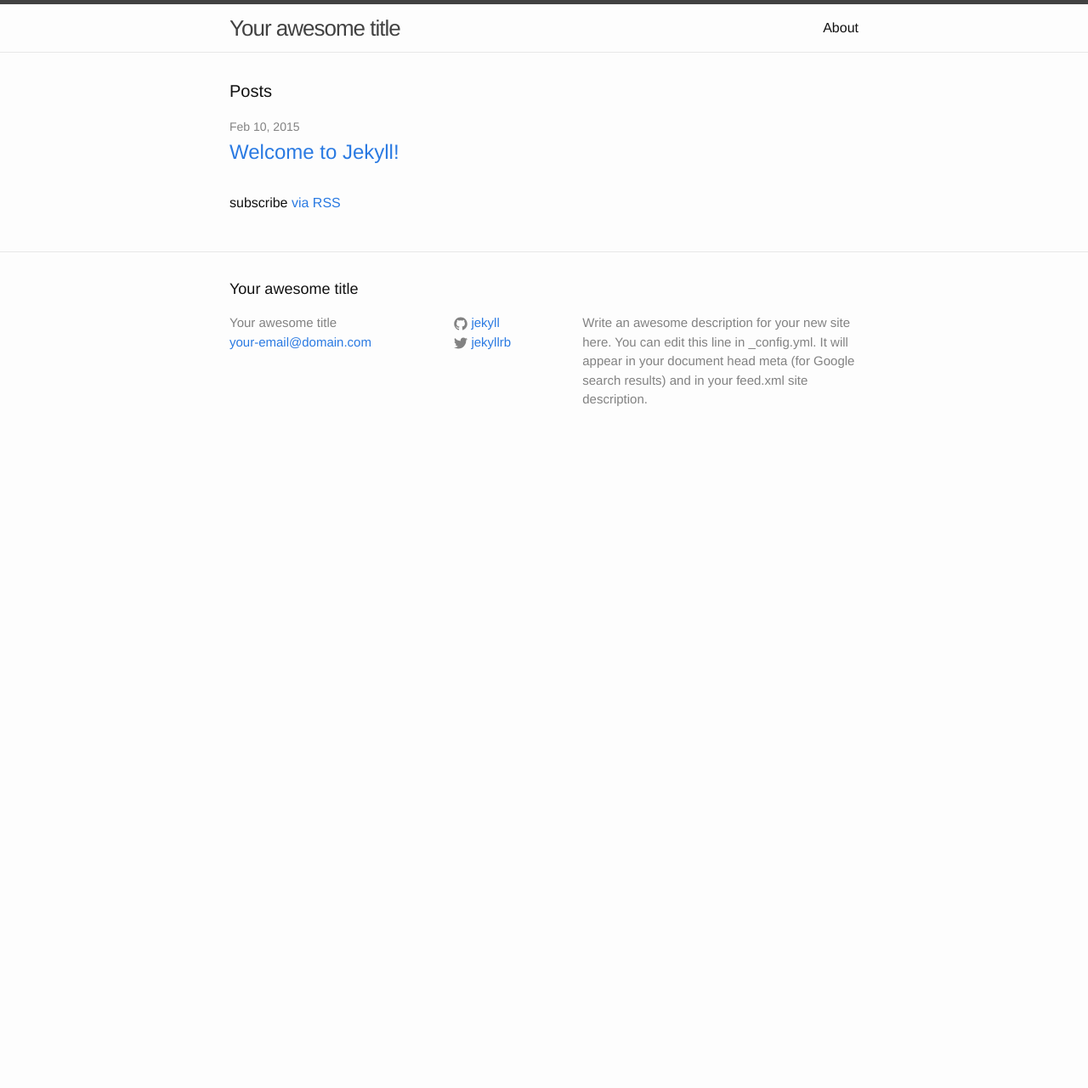
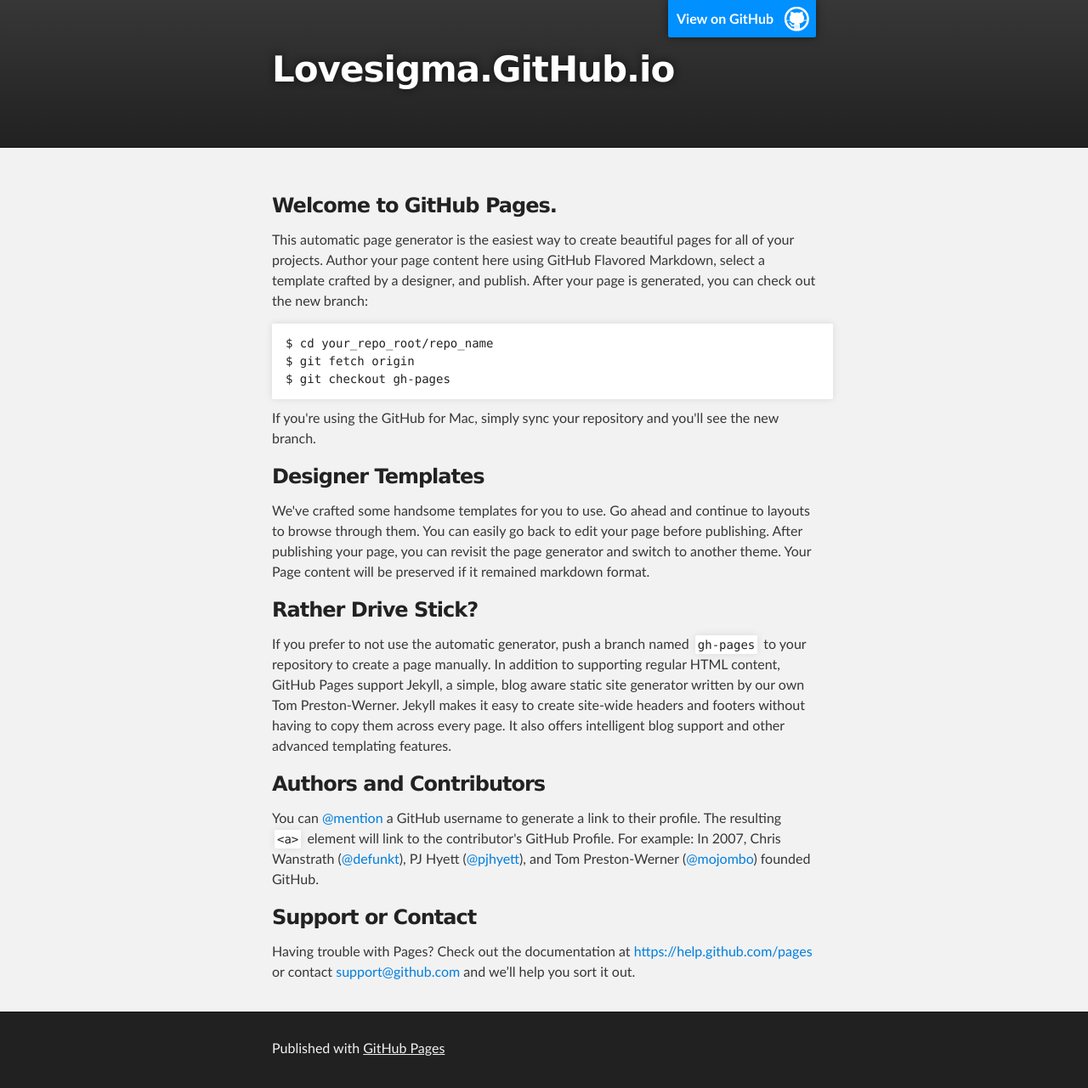
Before and after one commit to lovesigma/lovesigma.github.io, a Jekyll site: the page index.html, which Jekyll copies as it is, in a window 1280 px wide. Shown: the whole page at 85% size. Built offline with Jekyll 4.4.1, drawn with Linux system fonts in a browser that asks for light colours; before the commit the page ends 900 px from its top, so only the background shows below that.

Commit message:
Replace master branch with page content via GitHub

```diff
--- a/index.html
+++ b/index.html
@@ -1,23 +1,74 @@
----
-layout: default
----
+<!DOCTYPE html>
+<html>
 
-<div class="home">
+  <head>
+    <meta charset='utf-8'>
+    <meta http-equiv="X-UA-Compatible" content="chrome=1">
+    <meta name="description" content="Lovesigma.GitHub.io : ">
 
-  <h1 class="page-heading">Posts</h1>
+    <link rel="stylesheet" type="text/css" media="screen" href="stylesheets/stylesheet.css">
 
-  <ul class="post-list">
-    {% for post in site.posts %}
-      <li>
-        <span class="post-meta">{{ post.date | date: "%b %-d, %Y" }}</span>
+    <title>Lovesigma.GitHub.io</title>
+  </head>
 
-        <h2>
-          <a class="post-link" href="{{ post.url | prepend: site.baseurl }}">{{ post.title }}</a>
-        </h2>
-      </li>
-    {% endfor %}
-  </ul>
+  <body>
 
-  <p class="rss-subscribe">subscribe <a href="{{ "/feed.xml" | prepend: site.baseurl }}">via RSS</a></p>
+    <!-- HEADER -->
+    <div id="header_wrap" class="outer">
+        <header class="inner">
+          <a id="forkme_banner" href="https://github.com/lovesigma">View on GitHub</a>
 
-</div>
+          <h1 id="project_title">Lovesigma.GitHub.io</h1>
+          <h2 id="project_tagline"></h2>
+
+        </header>
+    </div>
+
+    <!-- MAIN CONTENT -->
+    <div id="main_content_wrap" class="outer">
+      <section id="main_content" class="inner">
+        <h3>
+<a id="welcome-to-github-pages" class="anchor" href="#welcome-to-github-pages" aria-hidden="true"><span class="octicon octicon-link"></span></a>Welcome to GitHub Pages.</h3>
+
+<p>This automatic page generator is the easiest way to create beautiful pages for all of your projects. Author your page content here using GitHub Flavored Markdown, select a template crafted by a designer, and publish. After your page is generated, you can check out the new branch:</p>
+
+<pre><code>$ cd your_repo_root/repo_name
+$ git fetch origin
+$ git checkout gh-pages
+</code></pre>
+
+<p>If you're using the GitHub for Mac, simply sync your repository and you'll see the new branch.</p>
+
+<h3>
+<a id="designer-templates" class="anchor" href="#designer-templates" aria-hidden="true"><span class="octicon octicon-link"></span></a>Designer Templates</h3>
+
+<p>We've crafted some handsome templates for you to use. Go ahead and continue to layouts to browse through them. You can easily go back to edit your page before publishing. After publishing your page, you can revisit the page generator and switch to another theme. Your Page content will be preserved if it remained markdown format.</p>
+
+<h3>
+<a id="rather-drive-stick" class="anchor" href="#rather-drive-stick" aria-hidden="true"><span class="octicon octicon-link"></span></a>Rather Drive Stick?</h3>
+
+<p>If you prefer to not use the automatic generator, push a branch named <code>gh-pages</code> to your repository to create a page manually. In addition to supporting regular HTML content, GitHub Pages support Jekyll, a simple, blog aware static site generator written by our own Tom Preston-Werner. Jekyll makes it easy to create site-wide headers and footers without having to copy them across every page. It also offers intelligent blog support and other advanced templating features.</p>
+
+<h3>
+<a id="authors-and-contributors" class="anchor" href="#authors-and-contributors" aria-hidden="true"><span class="octicon octicon-link"></span></a>Authors and Contributors</h3>
+
+<p>You can <a href="https://github.com/blog/821" class="user-mention">@mention</a> a GitHub username to generate a link to their profile. The resulting <code>&lt;a&gt;</code> element will link to the contributor's GitHub Profile. For example: In 2007, Chris Wanstrath (<a href="https://github.com/defunkt" class="user-mention">@defunkt</a>), PJ Hyett (<a href="https://github.com/pjhyett" class="user-mention">@pjhyett</a>), and Tom Preston-Werner (<a href="https://github.com/mojombo" class="user-mention">@mojombo</a>) founded GitHub.</p>
+
+<h3>
+<a id="support-or-contact" class="anchor" href="#support-or-contact" aria-hidden="true"><span class="octicon octicon-link"></span></a>Support or Contact</h3>
+
+<p>Having trouble with Pages? Check out the documentation at <a href="https://help.github.com/pages">https://help.github.com/pages</a> or contact <a href="mailto:support@github.com">support@github.com</a> and we’ll help you sort it out.</p>
+      </section>
+    </div>
+
+    <!-- FOOTER  -->
+    <div id="footer_wrap" class="outer">
+      <footer class="inner">
+        <p>Published with <a href="http://pages.github.com">GitHub Pages</a></p>
+      </footer>
+    </div>
+
+
+
+  </body>
+</html>
--- /dev/null
+++ b/javascripts/main.js
@@ -0,0 +1 @@
+console.log('This would be the main JS file.');
--- /dev/null
+++ b/stylesheets/pygment_trac.css
@@ -0,0 +1,70 @@
+.highlight .hll { background-color: #ffffcc }
+.highlight  { background: #f0f3f3; }
+.highlight .c { color: #0099FF; font-style: italic } /* Comment */
+.highlight .err { color: #AA0000; background-color: #FFAAAA } /* Error */
+.highlight .k { color: #006699; font-weight: bold } /* Keyword */
+.highlight .o { color: #555555 } /* Operator */
+.highlight .cm { color: #0099FF; font-style: italic } /* Comment.Multiline */
+.highlight .cp { color: #009999 } /* Comment.Preproc */
+.highlight .c1 { color: #0099FF; font-style: italic } /* Comment.Single */
+.highlight .cs { color: #0099FF; font-weight: bold; font-style: italic } /* Comment.Special */
+.highlight .gd { background-color: #FFCCCC; border: 1px solid #CC0000 } /* Generic.Deleted */
+.highlight .ge { font-style: italic } /* Generic.Emph */
+.highlight .gr { color: #FF0000 } /* Generic.Error */
+.highlight .gh { color: #003300; font-weight: bold } /* Generic.Heading */
+.highlight .gi { background-color: #CCFFCC; border: 1px solid #00CC00 } /* Generic.Inserted */
+.highlight .go { color: #AAAAAA } /* Generic.Output */
+.highlight .gp { color: #000099; font-weight: bold } /* Generic.Prompt */
+.highlight .gs { font-weight: bold } /* Generic.Strong */
+.highlight .gu { color: #003300; font-weight: bold } /* Generic.Subheading */
+.highlight .gt { color: #99CC66 } /* Generic.Traceback */
+.highlight .kc { color: #006699; font-weight: bold } /* Keyword.Constant */
+.highlight .kd { color: #006699; font-weight: bold } /* Keyword.Declaration */
+.highlight .kn { color: #006699; font-weight: bold } /* Keyword.Namespace */
+.highlight .kp { color: #006699 } /* Keyword.Pseudo */
+.highlight .kr { color: #006699; font-weight: bold } /* Keyword.Reserved */
+.highlight .kt { color: #007788; font-weight: bold } /* Keyword.Type */
+.highlight .m { color: #FF6600 } /* Literal.Number */
+.highlight .s { color: #CC3300 } /* Literal.String */
+.highlight .na { color: #330099 } /* Name.Attribute */
+.highlight .nb { color: #336666 } /* Name.Builtin */
+.highlight .nc { color: #00AA88; font-weight: bold } /* Name.Class */
+.highlight .no { color: #336600 } /* Name.Constant */
+.highlight .nd { color: #9999FF } /* Name.Decorator */
+.highlight .ni { color: #999999; font-weight: bold } /* Name.Entity */
+.highlight .ne { color: #CC0000; font-weight: bold } /* Name.Exception */
+.highlight .nf { color: #CC00FF } /* Name.Function */
+.highlight .nl { color: #9999FF } /* Name.Label */
+.highlight .nn { color: #00CCFF; font-weight: bold } /* Name.Namespace */
+.highlight .nt { color: #330099; font-weight: bold } /* Name.Tag */
+.highlight .nv { color: #003333 } /* Name.Variable */
+.highlight .ow { color: #000000; font-weight: bold } /* Operator.Word */
+.highlight .w { color: #bbbbbb } /* Text.Whitespace */
+.highlight .mf { color: #FF6600 } /* Literal.Number.Float */
+.highlight .mh { color: #FF6600 } /* Literal.Number.Hex */
+.highlight .mi { color: #FF6600 } /* Literal.Number.Integer */
+.highlight .mo { color: #FF6600 } /* Literal.Number.Oct */
+.highlight .sb { color: #CC3300 } /* Literal.String.Backtick */
+.highlight .sc { color: #CC3300 } /* Literal.String.Char */
+.highlight .sd { color: #CC3300; font-style: italic } /* Literal.String.Doc */
+.highlight .s2 { color: #CC3300 } /* Literal.String.Double */
+.highlight .se { color: #CC3300; font-weight: bold } /* Literal.String.Escape */
+.highlight .sh { color: #CC3300 } /* Literal.String.Heredoc */
+.highlight .si { color: #AA0000 } /* Literal.String.Interpol */
+.highlight .sx { color: #CC3300 } /* Literal.String.Other */
+.highlight .sr { color: #33AAAA } /* Literal.String.Regex */
+.highlight .s1 { color: #CC3300 } /* Literal.String.Single */
+.highlight .ss { color: #FFCC33 } /* Literal.String.Symbol */
+.highlight .bp { color: #336666 } /* Name.Builtin.Pseudo */
+.highlight .vc { color: #003333 } /* Name.Variable.Class */
+.highlight .vg { color: #003333 } /* Name.Variable.Global */
+.highlight .vi { color: #003333 } /* Name.Variable.Instance */
+.highlight .il { color: #FF6600 } /* Literal.Number.Integer.Long */
+
+.type-csharp .highlight .k { color: #0000FF }
+.type-csharp .highlight .kt { color: #0000FF }
+.type-csharp .highlight .nf { color: #000000; font-weight: normal }
+.type-csharp .highlight .nc { color: #2B91AF }
+.type-csharp .highlight .nn { color: #000000 }
+.type-csharp .highlight .s { color: #A31515 }
+.type-csharp .highlight .sc { color: #A31515 }
--- /dev/null
+++ b/stylesheets/stylesheet.css
@@ -0,0 +1,425 @@
+/*******************************************************************************
+Slate Theme for GitHub Pages
+by Jason Costello, @jsncostello
+*******************************************************************************/
+
+@import url(pygment_trac.css);
+
+/*******************************************************************************
+MeyerWeb Reset
+*******************************************************************************/
+
+html, body, div, span, applet, object, iframe,
+h1, h2, h3, h4, h5, h6, p, blockquote, pre,
+a, abbr, acronym, address, big, cite, code,
+del, dfn, em, img, ins, kbd, q, s, samp,
+small, strike, strong, sub, sup, tt, var,
+b, u, i, center,
+dl, dt, dd, ol, ul, li,
+fieldset, form, label, legend,
+table, caption, tbody, tfoot, thead, tr, th, td,
+article, aside, canvas, details, embed,
+figure, figcaption, footer, header, hgroup,
+menu, nav, output, ruby, section, summary,
+time, mark, audio, video {
+  margin: 0;
+  padding: 0;
+  border: 0;
+  font: inherit;
+  vertical-align: baseline;
+}
+
+/* HTML5 display-role reset for older browsers */
+article, aside, details, figcaption, figure,
+footer, header, hgroup, menu, nav, section {
+  display: block;
+}
+
+ol, ul {
+  list-style: none;
+}
+
+table {
+  border-collapse: collapse;
+  border-spacing: 0;
+}
+
+/*******************************************************************************
+Theme Styles
+*******************************************************************************/
+
+body {
+  box-sizing: border-box;
+  color:#373737;
+  background: #212121;
+  font-size: 16px;
+  font-family: 'Myriad Pro', Calibri, Helvetica, Arial, sans-serif;
+  line-height: 1.5;
+  -webkit-font-smoothing: antialiased;
+}
+
+h1, h2, h3, h4, h5, h6 {
+  margin: 10px 0;
+  font-weight: 700;
+  color:#222222;
+  font-family: 'Lucida Grande', 'Calibri', Helvetica, Arial, sans-serif;
+  letter-spacing: -1px;
+}
+
+h1 {
+  font-size: 36px;
+  font-weight: 700;
+}
+
+h2 {
+  padding-bottom: 10px;
+  font-size: 32px;
+  background: url('../images/bg_hr.png') repeat-x bottom;
+}
+
+h3 {
+  font-size: 24px;
+}
+
+h4 {
+  font-size: 21px;
+}
+
+h5 {
+  font-size: 18px;
+}
+
+h6 {
+  font-size: 16px;
+}
+
+p {
+  margin: 10px 0 15px 0;
+}
+
+footer p {
+  color: #f2f2f2;
+}
+
+a {
+  text-decoration: none;
+  color: #007edf;
+  text-shadow: none;
+
+  transition: color 0.5s ease;
+  transition: text-shadow 0.5s ease;
+  -webkit-transition: color 0.5s ease;
+  -webkit-transition: text-shadow 0.5s ease;
+  -moz-transition: color 0.5s ease;
+  -moz-transition: text-shadow 0.5s ease;
+  -o-transition: color 0.5s ease;
+  -o-transition: text-shadow 0.5s ease;
+  -ms-transition: color 0.5s ease;
+  -ms-transition: text-shadow 0.5s ease;
+}
+
+a:hover, a:focus {text-decoration: underline;}
+
+footer a {
+  color: #F2F2F2;
+  text-decoration: underline;
+}
+
+em {
+  font-style: italic;
+}
+
+strong {
+  font-weight: bold;
+}
+
+img {
+  position: relative;
+  margin: 0 auto;
+  max-width: 739px;
+  padding: 5px;
+  margin: 10px 0 10px 0;
+  border: 1px solid #ebebeb;
+
+  box-shadow: 0 0 5px #ebebeb;
+  -webkit-box-shadow: 0 0 5px #ebebeb;
+  -moz-box-shadow: 0 0 5px #ebebeb;
+  -o-box-shadow: 0 0 5px #ebebeb;
+  -ms-box-shadow: 0 0 5px #ebebeb;
+}
+
+p img {
+  display: inline;
+  margin: 0;
+  padding: 0;
+  vertical-align: middle;
+  text-align: center;
+  border: none;
+}
+
+pre, code {
+  width: 100%;
+  color: #222;
+  background-color: #fff;
+
+  font-family: Monaco, "Bitstream Vera Sans Mono", "Lucida Console", Terminal, monospace;
+  font-size: 14px;
+
+  border-radius: 2px;
+  -moz-border-radius: 2px;
+  -webkit-border-radius: 2px;
+}
+
+pre {
+  width: 100%;
+  padding: 10px;
+  box-shadow: 0 0 10px rgba(0,0,0,.1);
+  overflow: auto;
+}
+
+code {
+  padding: 3px;
+  margin: 0 3px;
+  box-shadow: 0 0 10px rgba(0,0,0,.1);
+}
+
+pre code {
+  display: block;
+  box-shadow: none;
+}
+
+blockquote {
+  color: #666;
+  margin-bottom: 20px;
+  padding: 0 0 0 20px;
+  border-left: 3px solid #bbb;
+}
+
+
+ul, ol, dl {
+  margin-bottom: 15px
+}
+
+ul {
+  list-style-position: inside;
+  list-style: disc;
+  padding-left: 20px;
+}
+
+ol {
+  list-style-position: inside;
+  list-style: decimal;
+  padding-left: 20px;
+}
+
+dl dt {
+  font-weight: bold;
+}
+
+dl dd {
+  padding-left: 20px;
+  font-style: italic;
+}
+
+dl p {
+  padding-left: 20px;
+  font-style: italic;
+}
+
+hr {
+  height: 1px;
+  margin-bottom: 5px;
+  border: none;
+  background: url('../images/bg_hr.png') repeat-x center;
+}
+
+table {
+  border: 1px solid #373737;
+  margin-bottom: 20px;
+  text-align: left;
+ }
+
+th {
+  font-family: 'Lucida Grande', 'Helvetica Neue', Helvetica, Arial, sans-serif;
+  padding: 10px;
+  background: #373737;
+  color: #fff;
+ }
+
+td {
+  padding: 10px;
+  border: 1px solid #373737;
+ }
+
+form {
+  background: #f2f2f2;
+  padding: 20px;
+}
+
+/*******************************************************************************
+Full-Width Styles
+*******************************************************************************/
+
+.outer {
+  width: 100%;
+}
+
+.inner {
+  position: relative;
+  max-width: 640px;
+  padding: 20px 10px;
+  margin: 0 auto;
+}
+
+#forkme_banner {
+  display: block;
+  position: absolute;
+  top:0;
+  right: 10px;
+  z-index: 10;
+  padding: 10px 50px 10px 10px;
+  color: #fff;
+  background: url('../images/blacktocat.png') #0090ff no-repeat 95% 50%;
+  font-weight: 700;
+  box-shadow: 0 0 10px rgba(0,0,0,.5);
+  border-bottom-left-radius: 2px;
+  border-bottom-right-radius: 2px;
+}
+
+#header_wrap {
+  background: #212121;
+  background: -moz-linear-gradient(top, #373737, #212121);
+  background: -webkit-linear-gradient(top, #373737, #212121);
+  background: -ms-linear-gradient(top, #373737, #212121);
+  background: -o-linear-gradient(top, #373737, #212121);
+  background: linear-gradient(top, #373737, #212121);
+}
+
+#header_wrap .inner {
+  padding: 50px 10px 30px 10px;
+}
+
+#project_title {
+  margin: 0;
+  color: #fff;
+  font-size: 42px;
+  font-weight: 700;
+  text-shadow: #111 0px 0px 10px;
+}
+
+#project_tagline {
+  color: #fff;
+  font-size: 24px;
+  font-weight: 300;
+  background: none;
+  text-shadow: #111 0px 0px 10px;
+}
+
+#downloads {
+  position: absolute;
+  width: 210px;
+  z-index: 10;
+  bottom: -40px;
+  right: 0;
+  height: 70px;
+  background: url('../images/icon_download.png') no-repeat 0% 90%;
+}
+
+.zip_download_link {
+  display: block;
+  float: right;
+  width: 90px;
+  height:70px;
+  text-indent: -5000px;
+  overflow: hidden;
+  background: url(../images/sprite_download.png) no-repeat bottom left;
+}
+
+.tar_download_link {
+  display: block;
+  float: right;
+  width: 90px;
+  height:70px;
+  text-indent: -5000px;
+  overflow: hidden;
+  background: url(../images/sprite_download.png) no-repeat bottom right;
+  margin-left: 10px;
+}
+
+.zip_download_link:hover {
+  background: url(../images/sprite_download.png) no-repeat top left;
+}
+
+.tar_download_link:hover {
+  background: url(../images/sprite_download.png) no-repeat top right;
+}
+
+#main_content_wrap {
+  background: #f2f2f2;
+  border-top: 1px solid #111;
+  border-bottom: 1px solid #111;
+}
+
+#main_content {
+  padding-top: 40px;
+}
+
+#footer_wrap {
+  background: #212121;
+}
+
+
+
+/*******************************************************************************
+Small Device Styles
+*******************************************************************************/
+
+@media screen and (max-width: 480px) {
+  body {
+    font-size:14px;
+  }
+
+  #downloads {
+    display: none;
+  }
+
+  .inner {
+    min-width: 320px;
+    max-width: 480px;
+  }
+
+  #project_title {
+  font-size: 32px;
+  }
+
+  h1 {
+    font-size: 28px;
+  }
+
+  h2 {
+    font-size: 24px;
+  }
+
+  h3 {
+    font-size: 21px;
+  }
+
+  h4 {
+    font-size: 18px;
+  }
+
+  h5 {
+    font-size: 14px;
+  }
+
+  h6 {
+    font-size: 12px;
+  }
+
+  code, pre {
+    min-width: 320px;
+    max-width: 480px;
+    font-size: 11px;
+  }
+
+}
```
Also changed, not shown: params.json (added, +1 -0 lines), images/bg_hr.png (added), images/blacktocat.png (added), images/icon_download.png (added), images/sprite_download.png (added).
